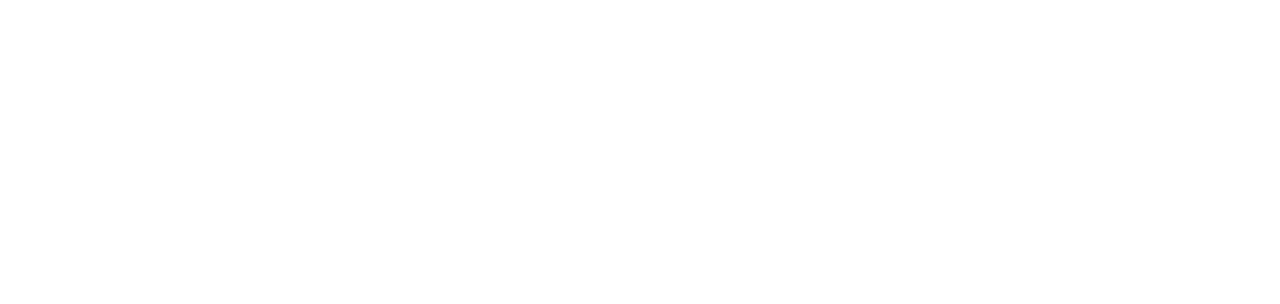
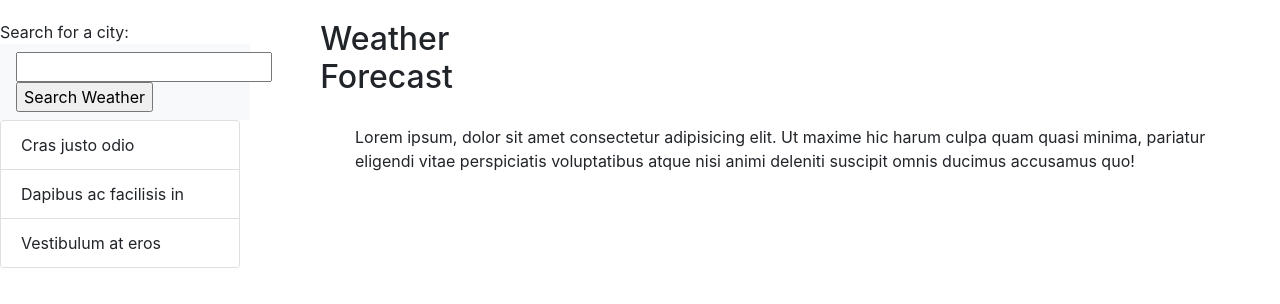
Before and after one commit to Albie140/WeatherDashboard, a plain HTML site: page index.html in a window 1280 px wide. Drawn offline with nearby package versions, Linux system fonts and the light colour scheme; no server answers.

Commit message:
updated index, script, and style files

```diff
--- a/index.html
+++ b/index.html
@@ -12,6 +12,48 @@
 </head>
 
 <body>
+    <div class="sidenav">
+        <Header>Search for a city:</Header>
+        <nav class="navbar navbar-light bg-light">
+            <form id="search-weather">
+               <input type="text" id="weather-input"><br>
+                <input id="add city" type="submit" value="Search Weather">
+            </form>
+        </nav>
+        <div class="card" style="width: 15rem;">
+            <ul class="list-group list-group-flush">
+                <li class="list-group-item">Cras justo odio</li>
+                <li class="list-group-item">Dapibus ac facilisis in</li>
+                <li class="list-group-item">Vestibulum at eros</li>
+            </ul>
+        </div>
+    </div>
+
+    <section class=" container">
+        <section class="row d-flex justify-content-end">
+            <section class="col-6">
+                <h2>Weather Forecast</h2>
+                <div class="city"></div>
+                <div class="wind speed"></div>
+                <div class="humidity"></div>
+                <div class="temp"></div>
+                <div class="uv index"></div>
+
+            </section>
+        </section>
+        <section class="row d-flex justify-content-end">
+            <section class="col-10">
+                <p>Lorem ipsum, dolor sit amet consectetur adipisicing elit. Ut maxime hic harum culpa quam quasi
+                    minima,
+                    pariatur eligendi vitae perspiciatis voluptatibus atque nisi animi deleniti suscipit omnis ducimus
+                    accusamus quo!
+                </p>
+            </section>
+        </section>
+
+    </section>
+
+
     <script src="https://code.jquery.com/jquery-3.4.1.min.js"></script>
     <script src="https://cdnjs.cloudflare.com/ajax/libs/moment.js/2.24.0/moment.min.js"></script>
     <script type="text/javascript" src="script.js"></script>
--- a/script.js
+++ b/script.js
@@ -0,0 +1,16 @@
+//Ajax call in seacrh box/onclick
+var apiKey="3c0180d657759505946b8abbfc2f67b7"
+$.ajax({
+url: "https://api.openweathermap.org/data/2.5/onecall?lat={lat}&lon={lon}&exclude={part}&appid=3c0180d657759505946b8abbfc2f67b7",
+method:"GET"
+})
+.then(function(weatherData) {
+    console.log(weatherData);
+})
+//Display call in main card area.
+// var city = weatherData.name;
+// var windSpeed = weatherData.wind.windSpeed;
+// var humidity = weatherData.main.humidity;
+// var temp = weather.data.main.temp
+
+//Future forecast noted at the bottom in 5 cards. i per day
--- a/style.css
+++ b/style.css
@@ -0,0 +1,22 @@
+.sidenav{
+    height:100%;
+    width: 250px;
+    position:fixed;
+    top: 0;
+    left: 0;
+    background-color:000;
+    padding-top: 20px;
+}
+.row{
+    margin: auto ;
+    top: 0;
+    left:0;
+    padding-top: 20px;
+   float:left;
+}
+.container{
+    margin:auto;
+    padding: top 20px;
+    width: 100%;
+    float:right
+}
```
